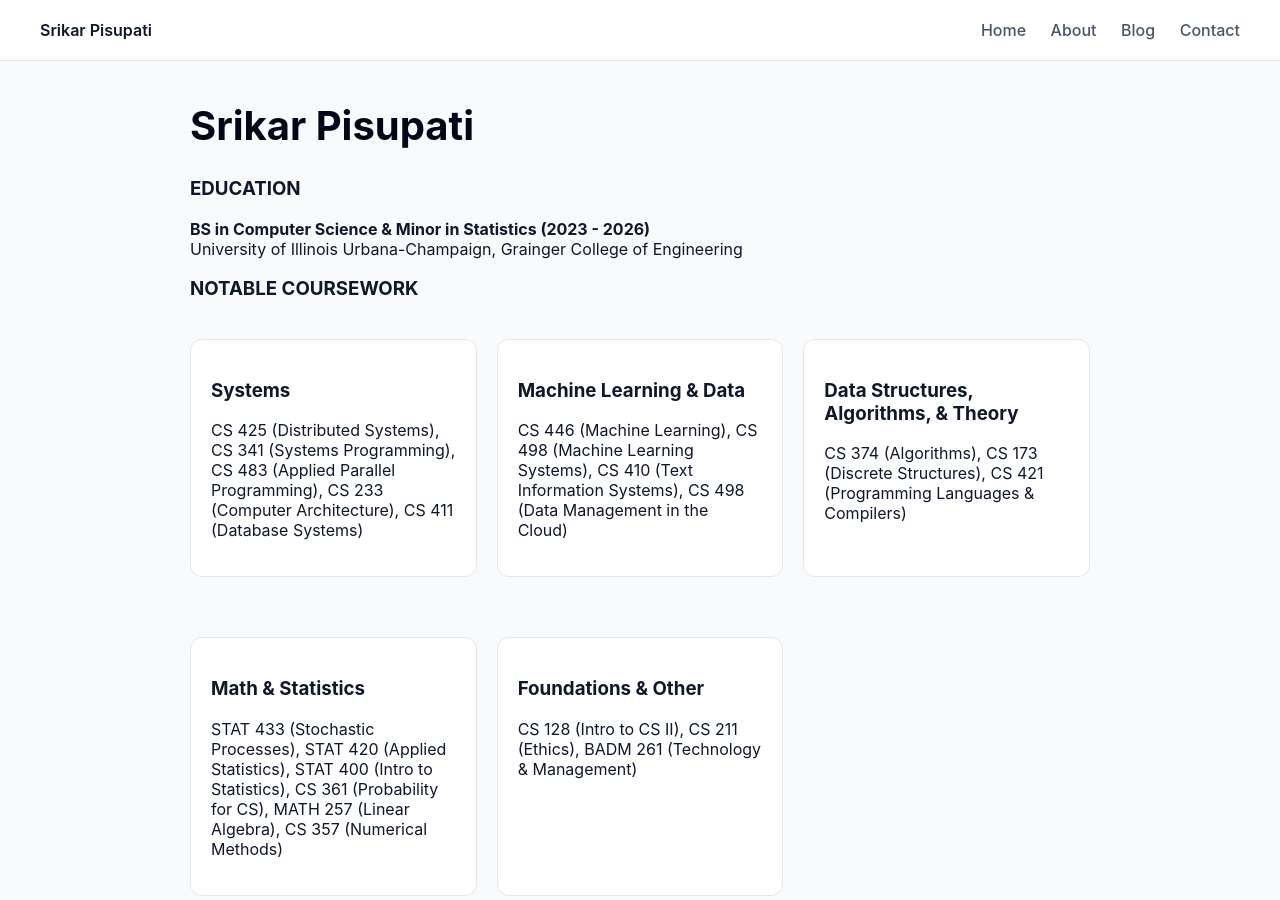
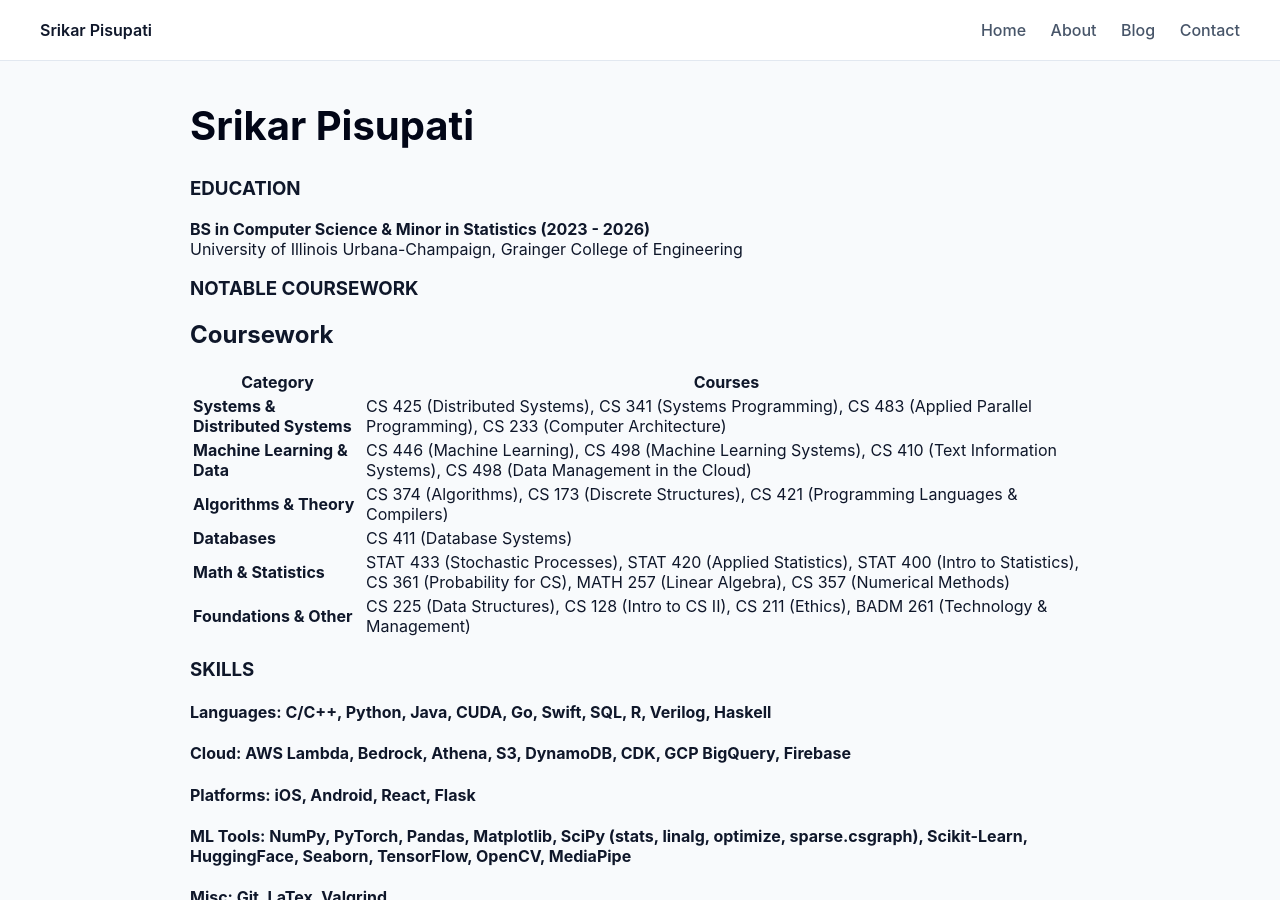
Before and after one commit to srikarpisupati/srikarpisupati.github.io, a Jekyll site: the page built from about.md, in a window 1280 px wide and 900 px high. Built offline with Jekyll 4.4.1, drawn with Linux system fonts in a browser that asks for light colours.

Commit message:
Refactor coursework layout to table format
Reorganized coursework section into a table format for better readability.

```diff
--- a/about.md
+++ b/about.md
@@ -12,34 +12,16 @@ permalink: /about/
 <br>University of Illinois Urbana-Champaign, Grainger College of Engineering
 
 ### NOTABLE COURSEWORK
-<div class="cards">
+## Coursework
 
-  <div class="card">
-    <h3>Systems</h3>
-    <p>CS 425 (Distributed Systems), CS 341 (Systems Programming), CS 483 (Applied Parallel Programming), CS 233 (Computer Architecture), CS 411 (Database Systems)</p>
-  </div>
-
-  <div class="card">
-    <h3>Machine Learning & Data</h3>
-    <p>CS 446 (Machine Learning), CS 498 (Machine Learning Systems), CS 410 (Text Information Systems), CS 498 (Data Management in the Cloud)</p>
-  </div>
-
-  <div class="card">
-    <h3>Data Structures, Algorithms, & Theory</h3>
-    <p>CS 374 (Algorithms), CS 173 (Discrete Structures), CS 421 (Programming Languages & Compilers)</p>
-  </div>
-
-  <div class="card">
-    <h3>Math & Statistics</h3>
-    <p>STAT 433 (Stochastic Processes), STAT 420 (Applied Statistics), STAT 400 (Intro to Statistics), CS 361 (Probability for CS), MATH 257 (Linear Algebra), CS 357 (Numerical Methods)</p>
-  </div>
-
-  <div class="card">
-    <h3>Foundations & Other</h3>
-    <p>CS 128 (Intro to CS II), CS 211 (Ethics), BADM 261 (Technology & Management)</p>
-  </div>
-
-</div>
+| Category | Courses |
+|----------|--------|
+| **Systems & Distributed Systems** | CS 425 (Distributed Systems), CS 341 (Systems Programming), CS 483 (Applied Parallel Programming), CS 233 (Computer Architecture) |
+| **Machine Learning & Data** | CS 446 (Machine Learning), CS 498 (Machine Learning Systems), CS 410 (Text Information Systems), CS 498 (Data Management in the Cloud) |
+| **Algorithms & Theory** | CS 374 (Algorithms), CS 173 (Discrete Structures), CS 421 (Programming Languages & Compilers) |
+| **Databases** | CS 411 (Database Systems) |
+| **Math & Statistics** | STAT 433 (Stochastic Processes), STAT 420 (Applied Statistics), STAT 400 (Intro to Statistics), CS 361 (Probability for CS), MATH 257 (Linear Algebra), CS 357 (Numerical Methods) |
+| **Foundations & Other** | CS 225 (Data Structures), CS 128 (Intro to CS II), CS 211 (Ethics), BADM 261 (Technology & Management) |
 
 ### SKILLS
 #### Languages: C/C++, Python, Java, CUDA, Go, Swift, SQL, R, Verilog, Haskell
```
